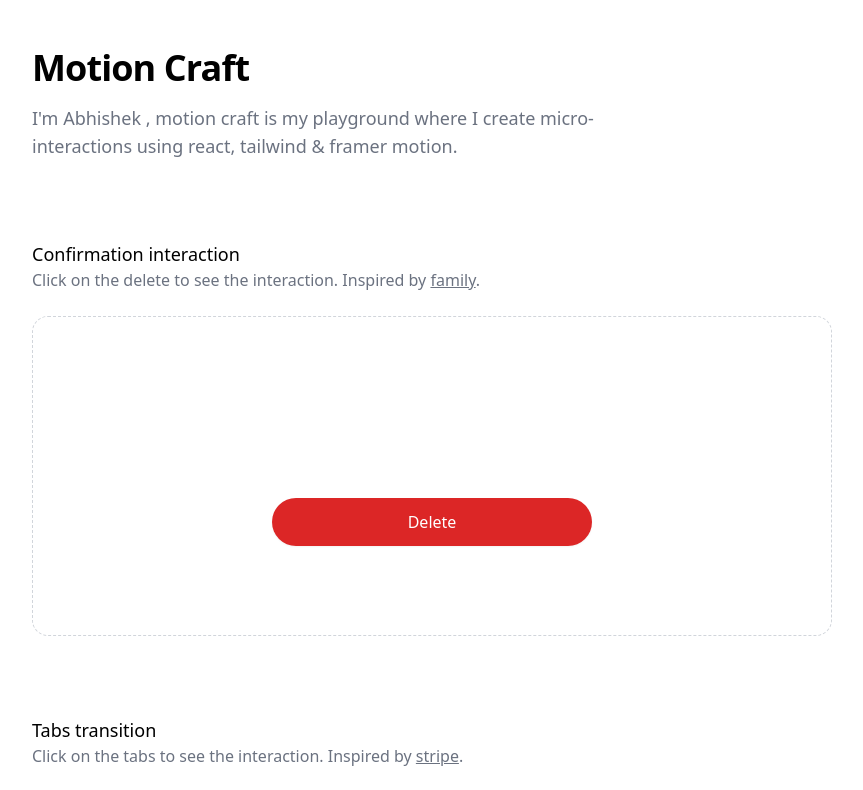
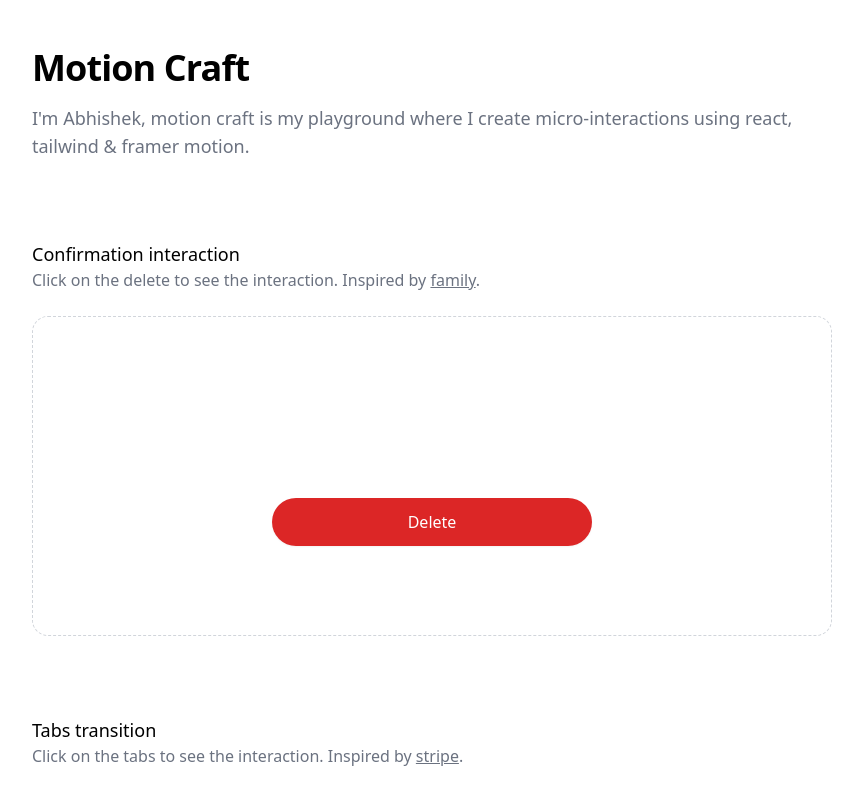
Before and after one commit to casicodes/portfolio, a React (Vite) app: page / in a window 1280 px wide. Shown: the top 790 px of the page, without its empty margins (208-1071 px from the left). Built offline with nearby package versions, Linux system fonts and the light colour scheme.

Commit message:
Add text-wrap to description

```diff
--- a/src/PageTitle.jsx
+++ b/src/PageTitle.jsx
@@ -1,13 +1,13 @@
 function PageTitle() {
   return (
-    <div className="max-w-xl">
+    <div>
       <h1 className="text-4xl font-bold tracking-tight mb-4">Motion Craft</h1>
-      <p className="text-gray-500 text-lg">
+      <p className="text-gray-500 text-lg text-wrap">
         I'm{" "}
         {/* <a href="https://abhishekkc.framer.website/" className="underline">
           Abhishek
         </a> */}
-        Abhishek , motion craft is my playground where I create
+        Abhishek, motion craft is my playground where I create
         micro-interactions using react, tailwind & framer motion.
       </p>
     </div>
```
